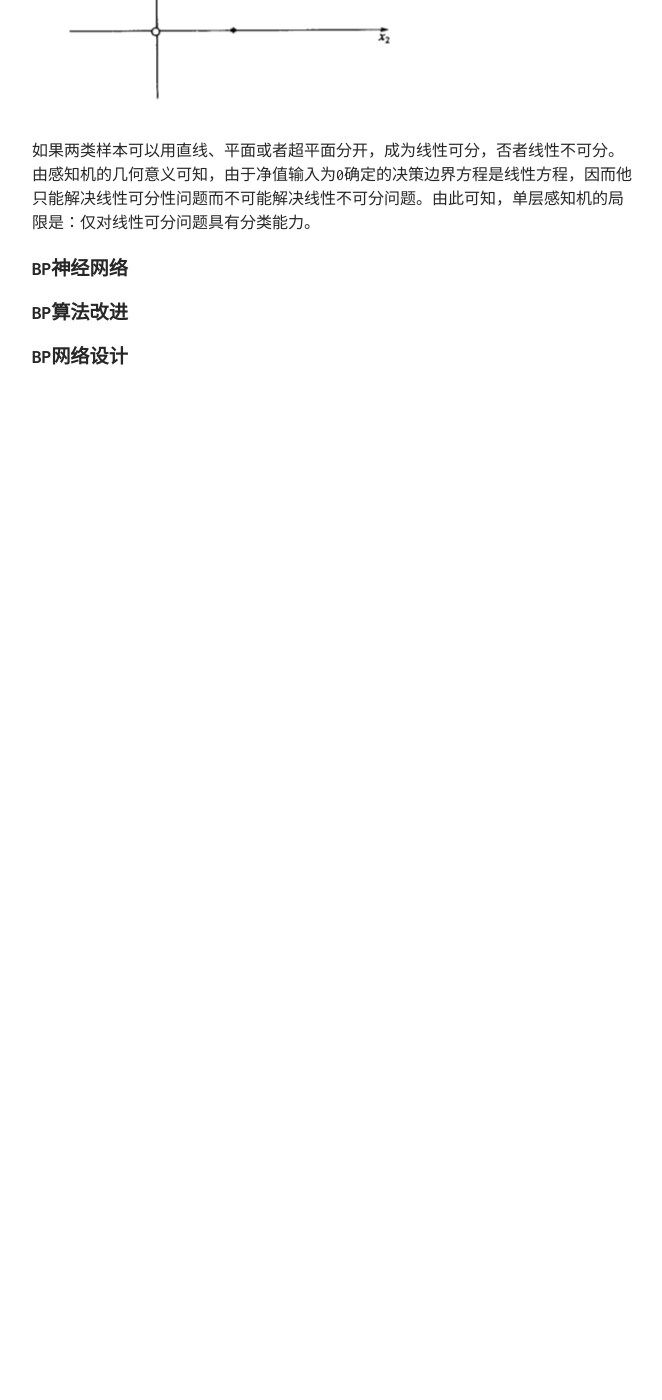
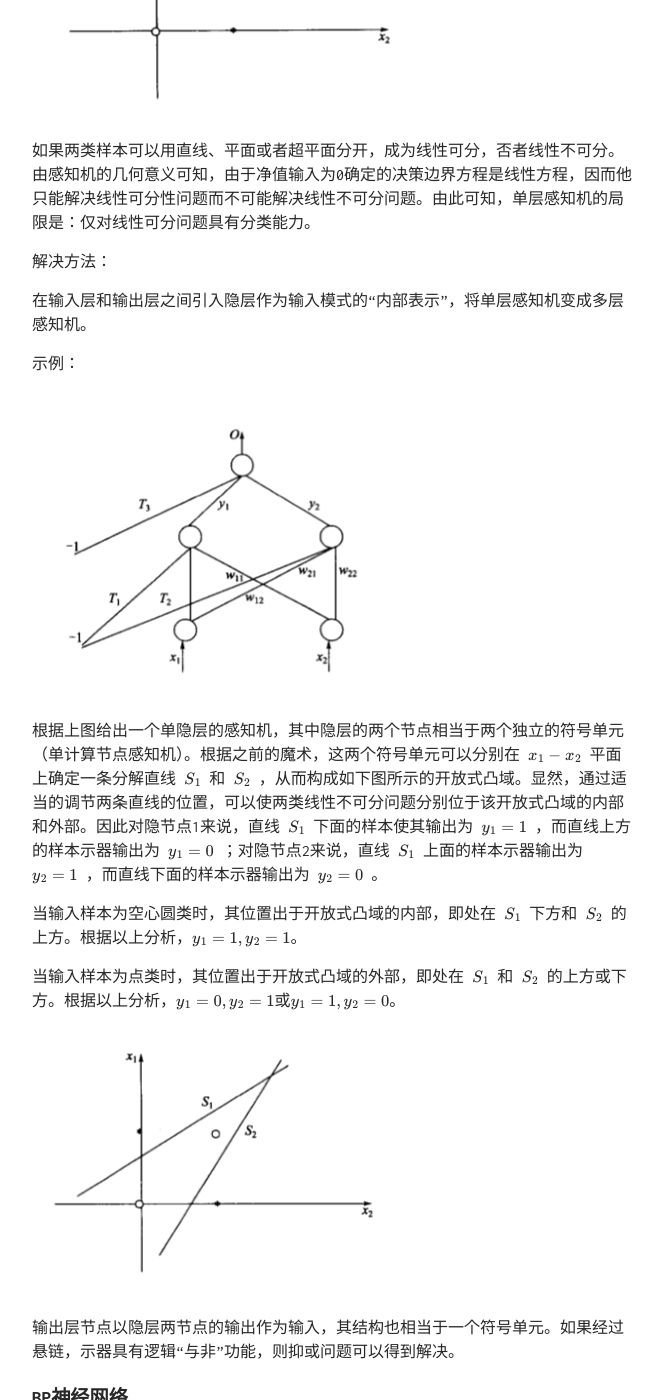
Before and after one commit to TobiahShaw/TobiahShaw.github.io, a Jekyll site: the page built from _posts/2019-09-30-Supervised-learning-neural-network.md, in a window 1280 px wide and 1400 px high, scrolled down 3951 px. Shown: the whole window, without its empty margins (308-970 px from the left). Built offline with Jekyll 4.4.1, drawn with Linux system fonts in a browser that asks for light colours; our own code applies the rules of GitHub Pages for plain Markdown files; formulas are drawn with MathJax 3; before the commit the page ends 4413 px from its top, so only the background shows below that.

Commit message:
ADD SUPPLEMENTAL CONTENT;

```diff
--- a/_posts/2019-09-30-Supervised-learning-neural-network.md
+++ b/_posts/2019-09-30-Supervised-learning-neural-network.md
@@ -130,6 +130,24 @@ $ x_1 $ | $ x_2 $ | $ y $
 
 如果两类样本可以用直线、平面或者超平面分开，成为线性可分，否者线性不可分。由感知机的几何意义可知，由于净值输入为0确定的决策边界方程是线性方程，因而他只能解决线性可分性问题而不可能解决线性不可分问题。由此可知，单层感知机的局限是：仅对线性可分问题具有分类能力。
 
+解决方法：
+
+在输入层和输出层之间引入隐层作为输入模式的“内部表示”，将单层感知机变成多层感知机。
+
+示例：
+
+![图1.6](../assets/img/20190930/1.6.PNG)
+
+根据上图给出一个单隐层的感知机，其中隐层的两个节点相当于两个独立的符号单元（单计算节点感知机）。根据之前的魔术，这两个符号单元可以分别在 $ x_1 - x_2 $ 平面上确定一条分解直线 $ S_1 $ 和 $ S_2 $ ，从而构成如下图所示的开放式凸域。显然，通过适当的调节两条直线的位置，可以使两类线性不可分问题分别位于该开放式凸域的内部和外部。因此对隐节点1来说，直线 $ S_1 $ 下面的样本使其输出为 $ y_1 = 1 $ ，而直线上方的样本示器输出为 $ y_1 = 0 $ ；对隐节点2来说，直线 $ S_1 $ 上面的样本示器输出为 $ y_2 = 1 $ ，而直线下面的样本示器输出为 $ y_2 = 0 $ 。
+
+当输入样本为空心圆类时，其位置出于开放式凸域的内部，即处在 $ S_1 $ 下方和 $ S_2 $ 的上方。根据以上分析，$ y_1 = 1, y_2 = 1 $。
+
+当输入样本为点类时，其位置出于开放式凸域的外部，即处在 $ S_1 $ 和 $ S_2 $ 的上方或下方。根据以上分析，$ y_1 = 0, y_2 = 1 或 y_1 = 1, y_2 = 0 $。
+
+![图1.7](../assets/img/20190930/1.7.PNG)
+
+输出层节点以隐层两节点的输出作为输入，其结构也相当于一个符号单元。如果经过悬链，示器具有逻辑“与非”功能，则抑或问题可以得到解决。
+
 ## BP神经网络
 
 ## BP算法改进
```
Also changed, not shown: assets/img/20190930/1.6.PNG (added), assets/img/20190930/1.7.PNG (added).
